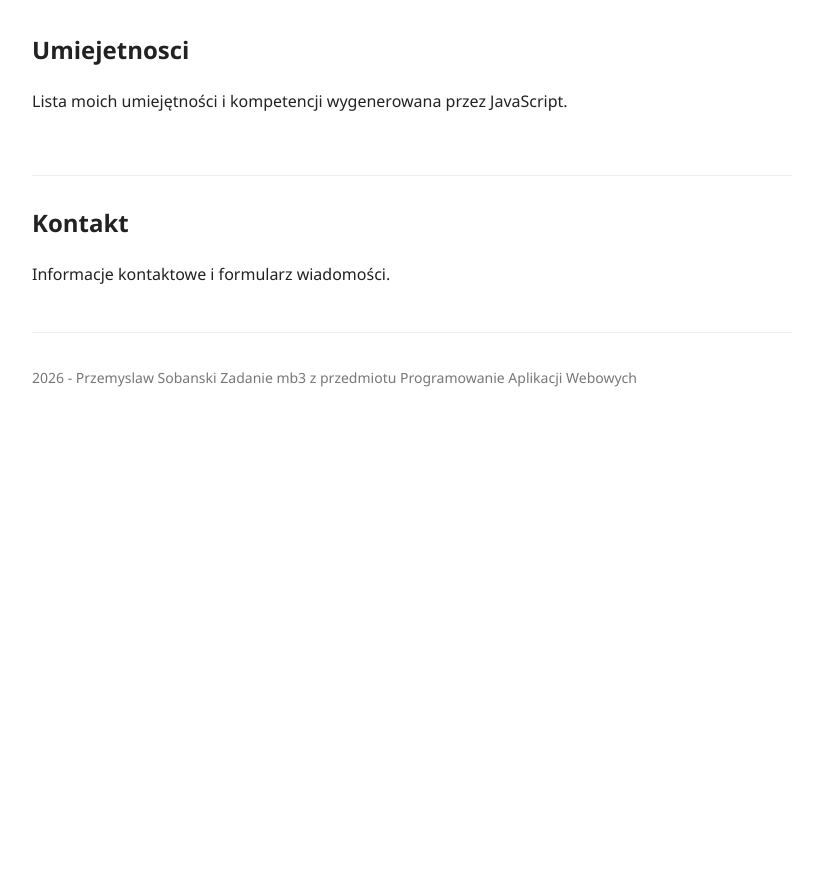
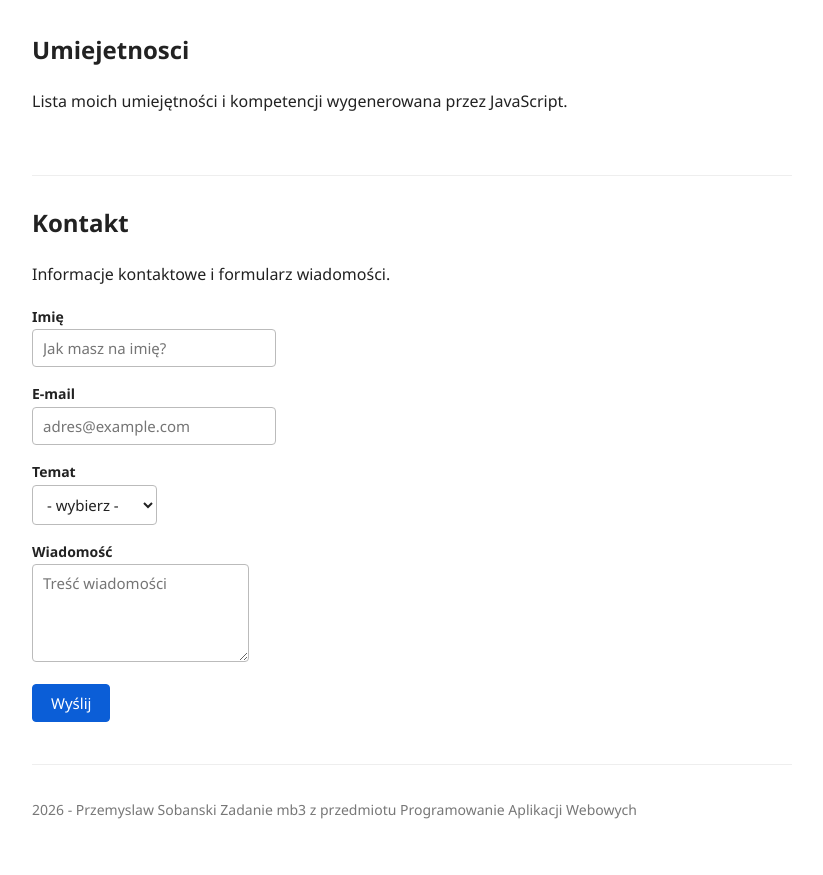
Before and after one commit to Sobollll/Webowe, a plain HTML site: page StronaWizytowka/index.html in a window 1280 px wide. Shown: the part 585-1460 px from the top of the page, without its empty margins (228-1051 px from the left). Before the commit the page ends 1028 px from the top, so only its background shows below. Drawn offline with Linux system fonts and the light colour scheme.

Commit message:
MB3: formularz kontaktowy wraz ze stylami

```diff
--- a/StronaWizytowka/index.html
+++ b/StronaWizytowka/index.html
@@ -35,6 +35,36 @@
     <section id="kontakt">
         <h2>Kontakt</h2>
         <p>Informacje kontaktowe i formularz wiadomości.</p>
+        <form id="formularz-kontakt">
+            <div class="pole">
+                <label for="imie">Imię <br></label>
+                <input type="text" id="imie" name="imie" placeholder="Jak masz na imię?">
+            </div>
+
+            <div class="pole">
+                <label for="email">E-mail <br></label>
+                <input type="email" id="email" name="email" placeholder="adres@example.com">
+            </div>
+
+            <div class="pole">
+                <label for="temat">Temat <br></label>
+                <select id="temat" name="temat">
+                    <option value="">- wybierz -</option>
+                    <option value="wspolpraca">Współpraca</option>
+                    <option value="pytanie">Pytanie</option>
+                    <option value="inne">Inne</option>
+                </select>
+            </div>
+
+            <div class="pole">
+                <label for="tresc">Wiadomość <br></label>
+                <textarea id="tresc" name="tresc" rows="4" placeholder="Treść wiadomości"></textarea>
+            </div>
+
+            <button type="submit">Wyślij</button>
+        </form>
+
+        <div id="komunikat"></div>
     </section>
 
 <footer>
--- a/StronaWizytowka/style.css
+++ b/StronaWizytowka/style.css
@@ -68,3 +68,53 @@
     color: #777777;
     font-size: 14px;
 }
+form {
+    display: flex;
+    flex-direction: column;
+    gap: 14px; max-width: 420px;
+}
+•pole {
+    display: flex;
+    flex-direction: column;
+    gap: 4px;
+}
+label {
+    font-weight: bold; font-size: 14px;
+}
+input, select,
+textarea {
+    font-family: inherit; font-size: 15px;
+    padding: 8px 10px;
+    border: 1px solid #bbbbbb; border-radius: 4px;
+    background-color: #ffffff; color: #222222;
+}
+input:focus,
+select:focus,
+textarea:focus {
+    outline: none; border-color: #0b5ed7;
+}
+button {
+    font-family: inherit; font-size: 15px;
+    padding: 8px 18px;
+    border: 1px solid #0b5ed7;
+    border-radius: 4px;
+    background-color: #0b5ed7;
+    color: #ffffff;
+    cursor: pointer;
+    align-self: flex-start;
+}
+button:hover {
+    background-color: #0a4fb4;
+}
+
+#komunikat{
+    margin-top: 14px;
+}
+#komunikat.blad{
+    color: #b02a2a;
+    font-weight: bold;
+}
+#komunikat.sukces{
+    color: #1b7f3b;
+    font-weight: bold;
+}
```
